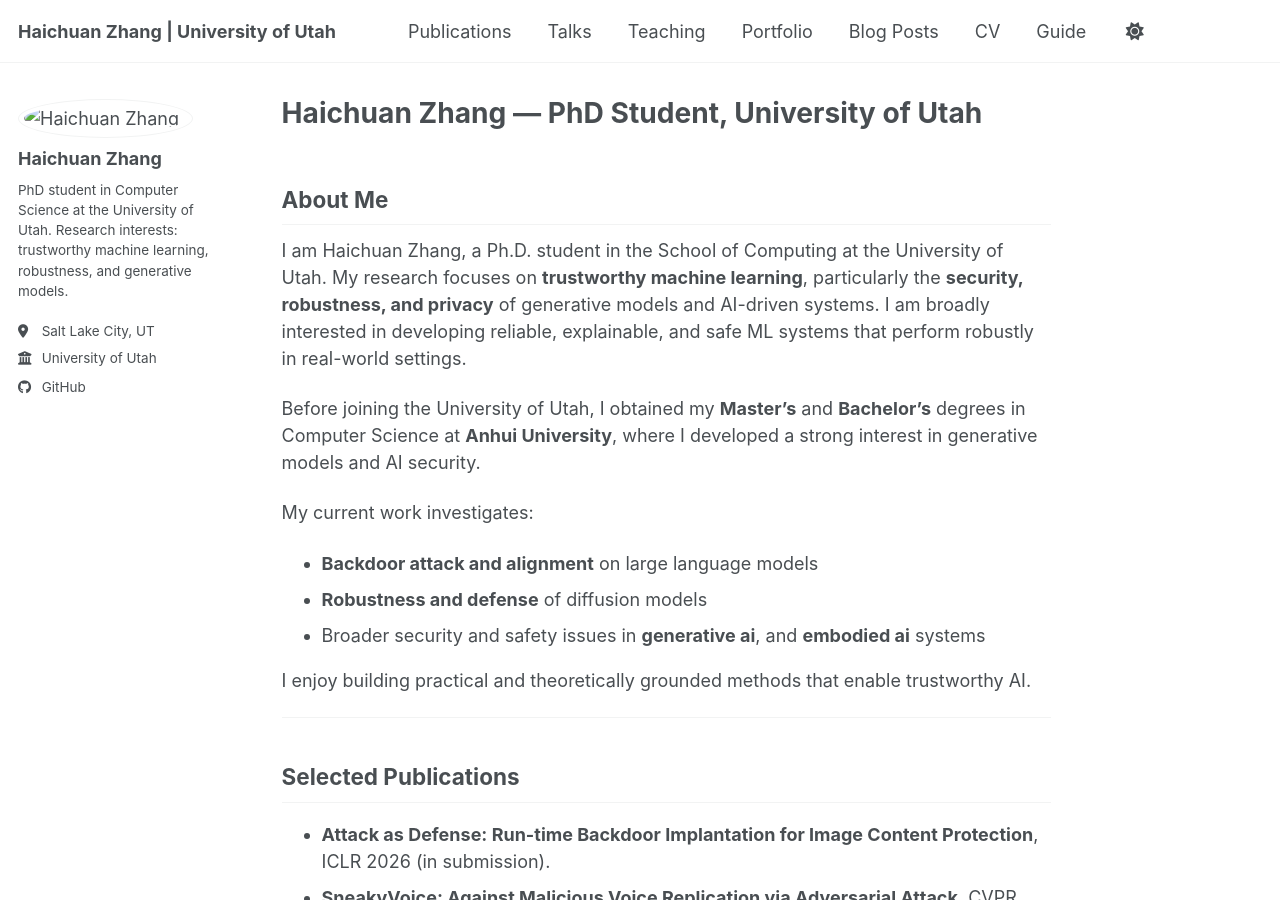
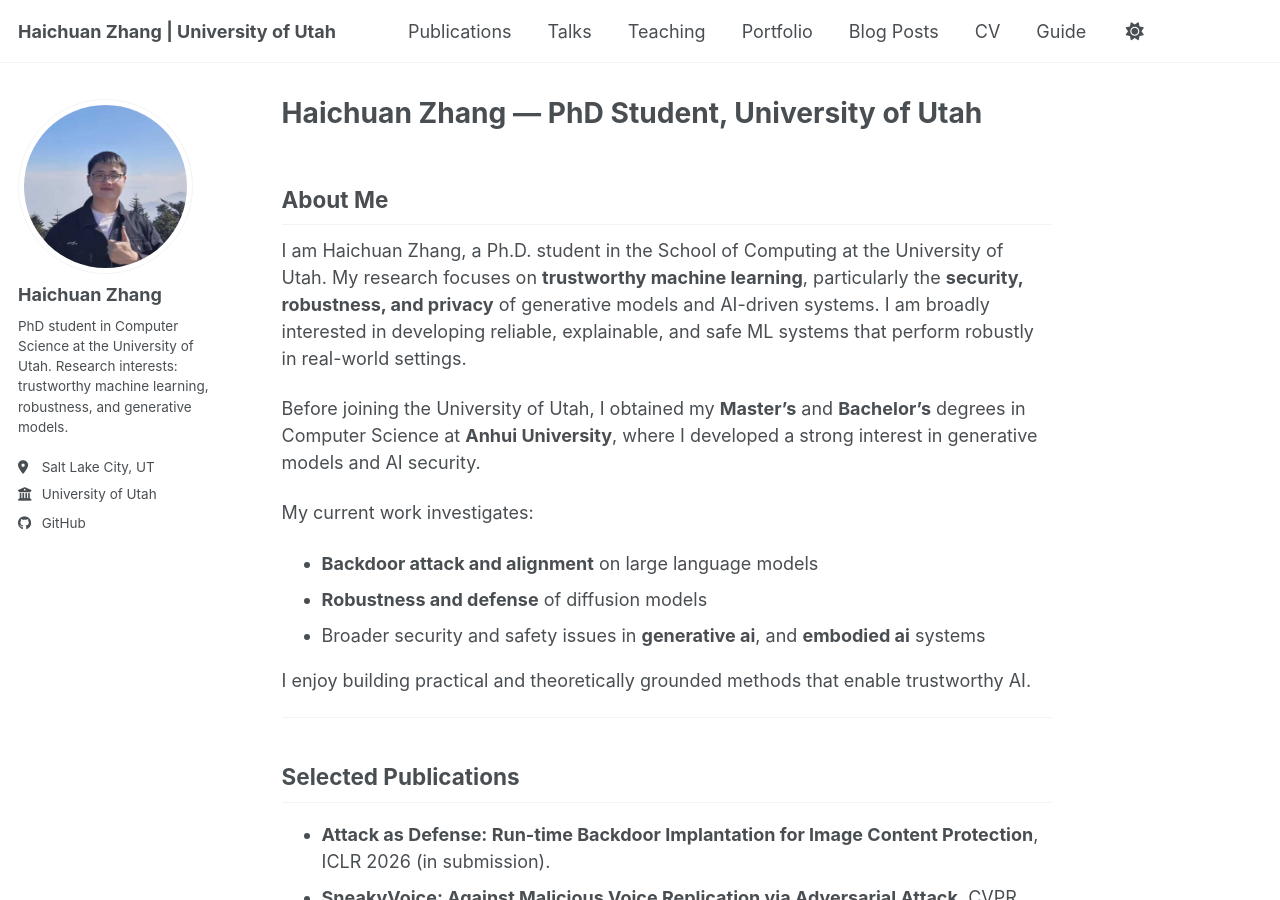
Before and after one commit to LeopoldZhang1610/LeopoldZhang1610.github.io, a Jekyll site: the page built from _pages/about.md, in a window 1280 px wide and 900 px high. Built offline with Jekyll 4.4.1, drawn with Linux system fonts in a browser that asks for light colours; a script bundle is joined from its source files by our own code; library files that are not in the unit come from our copies.

Commit message:
Update avatar path in configuration file

```diff
--- a/_config.yml
+++ b/_config.yml
@@ -22,7 +22,7 @@ repository               : "LeopoldZhang1610/LeopoldZhang1610.github.io"
 #               Additional customization can be done by editing /_includes/author-profile.html
 author:
   # Biographic information
-  avatar           : "images/hczhang.jpg"    # upload a profile image to /images/profile.png or change this filename
+  avatar           : "hczhang.jpg"    # upload a profile image to /images/profile.png or change this filename
   name             : "Haichuan Zhang"
   pronouns         : # example: "she/her"
   bio              : "PhD student in Computer Science at the University of Utah. Research interests: trustworthy machine learning, robustness, and generative models."
```
